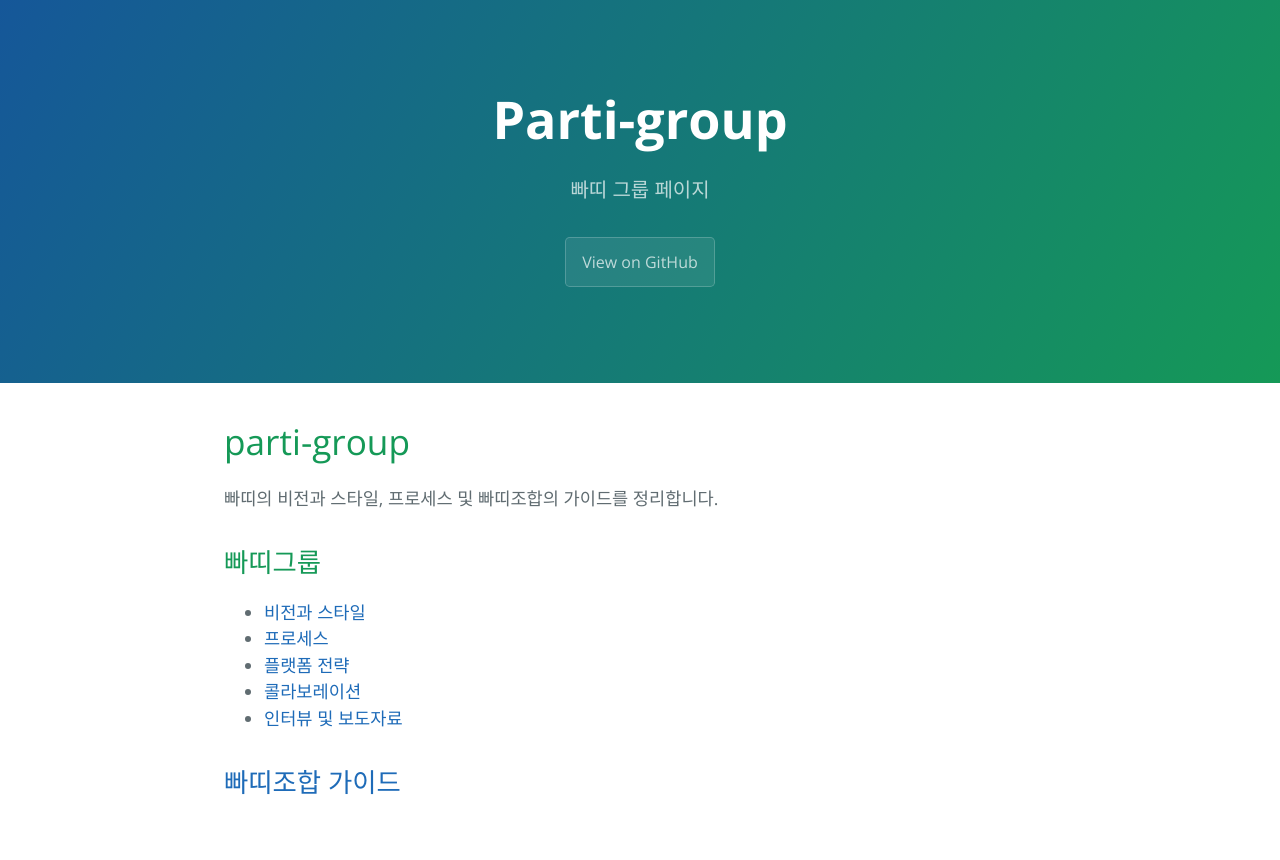
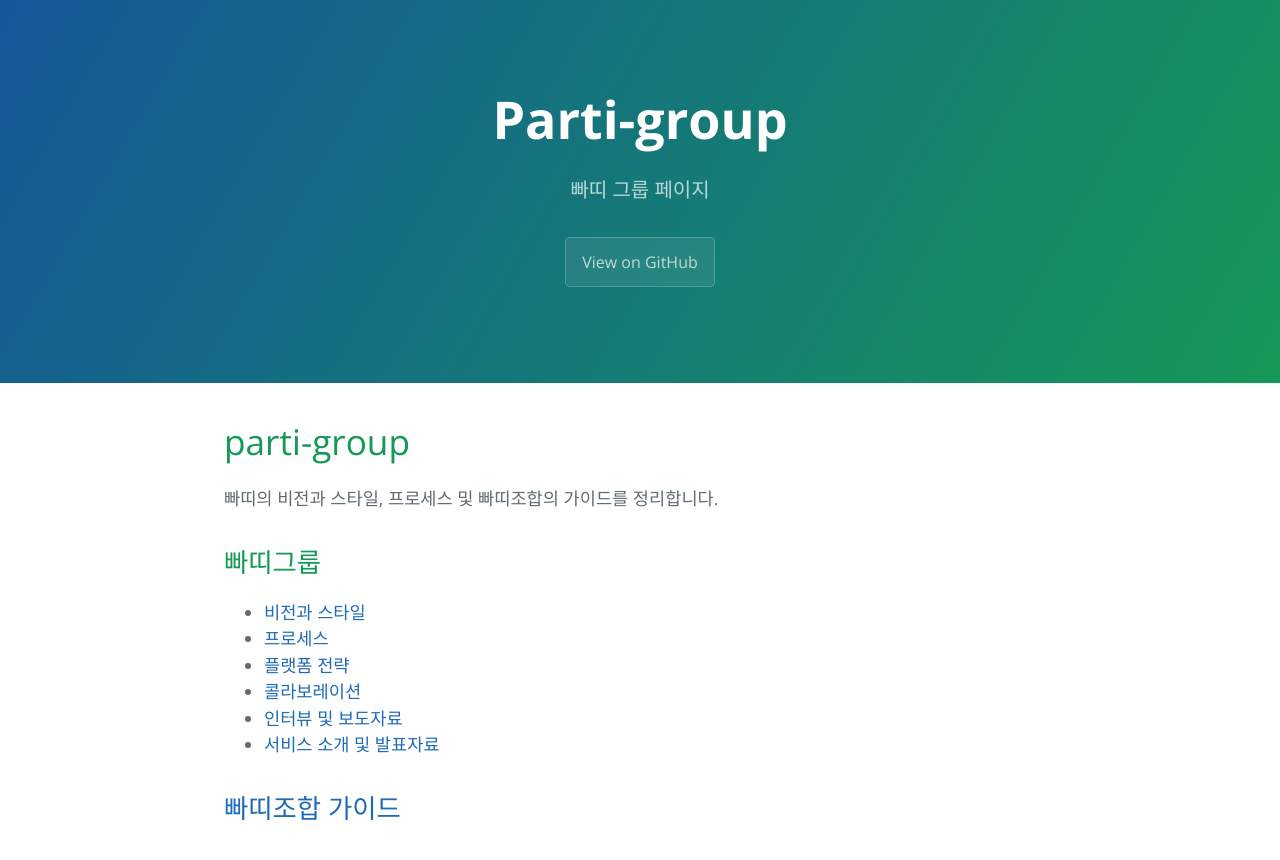
Before and after one commit to parti-coop/parti-group, a Jekyll site: the page built from index.html, in a window 1280 px wide. Shown: the top 860 px of the page. Built offline with Jekyll 4.4.1, drawn with Linux system fonts in a browser that asks for light colours.

Commit message:
docs에 서비스 소개 링크 연결

```diff
--- a/index.html
+++ b/index.html
@@ -14,6 +14,8 @@ layout: default
 	<li><a href="/docs/platforms/">플랫폼 전략</a></li>
 	<li><a href="/docs/collaboration/">콜라보레이션</a></li>
 	<li><a href="http://parti.xyz/p/parti/articles" target="_blank">인터뷰 및 보도자료</a></li>
+	<li><a href="https://drive.google.com/drive/folders/0B1fCwOawxIhHV2hRbEpfUS1yTGs" target="_blank">서비스 소개 및 발표자료</a></li>
+
 </ul>
 
 <h2><a href="/docs/union-guide/">빠띠조합 가이드</a></h2>
```
